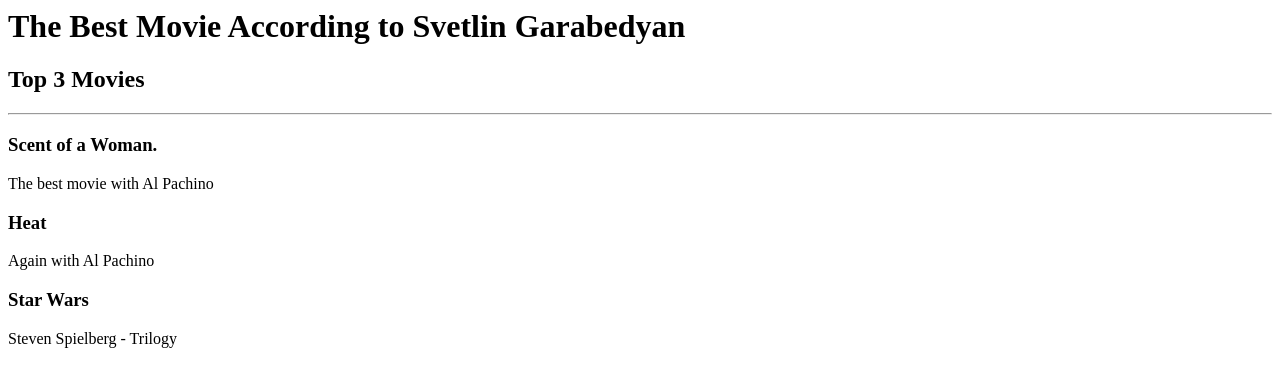
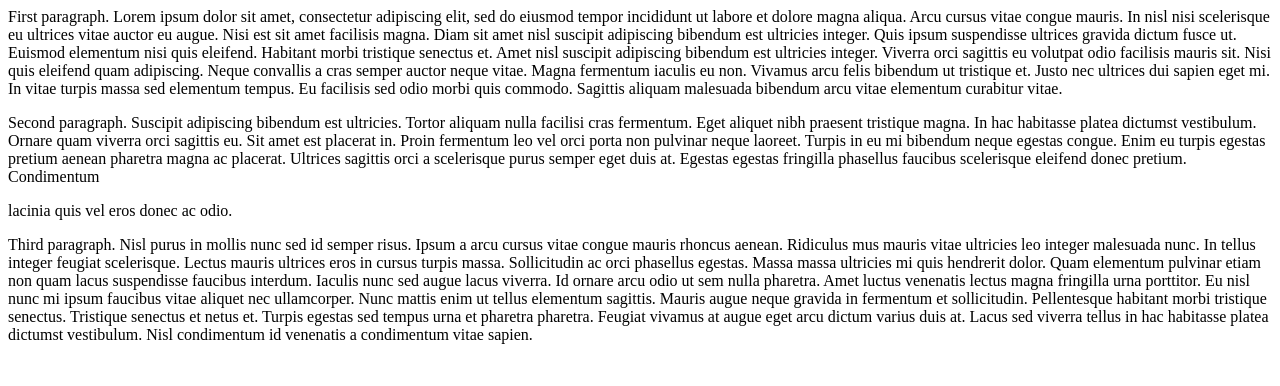
Before and after one commit to SvetlinGG/Demo-HTML-, a plain HTML site: page index.html in a window 1280 px wide. Drawn offline with Linux system fonts and the light colour scheme.

Commit message:
Add files via upload

```diff
--- a/index.html
+++ b/index.html
@@ -1,12 +1,25 @@
-<!-- Write your code below -->
+<p>First paragraph. Lorem ipsum dolor sit amet, consectetur adipiscing elit, sed do eiusmod tempor incididunt ut labore et dolore magna
+    aliqua. Arcu cursus vitae congue mauris. In nisl nisi scelerisque eu ultrices vitae auctor eu augue. Nisi est sit amet
+    facilisis magna. Diam sit amet nisl suscipit adipiscing bibendum est ultricies integer. Quis ipsum suspendisse ultrices
+    gravida dictum fusce ut. Euismod elementum nisi quis eleifend. Habitant morbi tristique senectus et. Amet nisl suscipit
+    adipiscing bibendum est ultricies integer. Viverra orci sagittis eu volutpat odio facilisis mauris sit. Nisi quis
+    eleifend quam adipiscing. Neque convallis a cras semper auctor neque vitae. Magna fermentum iaculis eu non. Vivamus arcu
+    felis bibendum ut tristique et. Justo nec ultrices dui sapien eget mi. In vitae turpis massa sed elementum tempus. Eu
+    facilisis sed odio morbi quis commodo. Sagittis aliquam malesuada bibendum arcu vitae elementum curabitur vitae.</p>
 
-<h1> The Best Movie According  to Svetlin Garabedyan</h1>
-<h2> Top 3 Movies </h2>
-<hr />
+<p>Second paragraph. Suscipit adipiscing bibendum est ultricies. Tortor aliquam nulla facilisi cras fermentum. Eget aliquet nibh praesent
+    tristique magna. In hac habitasse platea dictumst vestibulum. Ornare quam viverra orci sagittis eu. Sit amet est
+    placerat in. Proin fermentum leo vel orci porta non pulvinar neque laoreet. Turpis in eu mi bibendum neque egestas
+    congue. Enim eu turpis egestas pretium aenean pharetra magna ac placerat. Ultrices sagittis orci a scelerisque purus
+    semper eget duis at. Egestas egestas fringilla phasellus faucibus scelerisque eleifend donec pretium. Condimentum</p>
+lacinia quis vel eros donec ac odio.
 
-<h3> Scent of a Woman. </h3>
-<p>  The best movie with Al Pachino </p>
-<h3> Heat </h3>
-<p>  Again with Al Pachino </p>
-<h3> Star Wars </h3>
-<p>  Steven Spielberg - Trilogy </p>
+<p>Third paragraph. Nisl purus in mollis nunc sed id semper risus. Ipsum a arcu cursus vitae congue mauris rhoncus aenean. Ridiculus mus
+    mauris vitae ultricies leo integer malesuada nunc. In tellus integer feugiat scelerisque. Lectus mauris ultrices eros in
+    cursus turpis massa. Sollicitudin ac orci phasellus egestas. Massa massa ultricies mi quis hendrerit dolor. Quam
+    elementum pulvinar etiam non quam lacus suspendisse faucibus interdum. Iaculis nunc sed augue lacus viverra. Id ornare
+    arcu odio ut sem nulla pharetra. Amet luctus venenatis lectus magna fringilla urna porttitor. Eu nisl nunc mi ipsum
+    faucibus vitae aliquet nec ullamcorper. Nunc mattis enim ut tellus elementum sagittis. Mauris augue neque gravida in
+    fermentum et sollicitudin. Pellentesque habitant morbi tristique senectus. Tristique senectus et netus et. Turpis
+    egestas sed tempus urna et pharetra pharetra. Feugiat vivamus at augue eget arcu dictum varius duis at. Lacus sed
+    viverra tellus in hac habitasse platea dictumst vestibulum. Nisl condimentum id venenatis a condimentum vitae sapien.</p>
```
